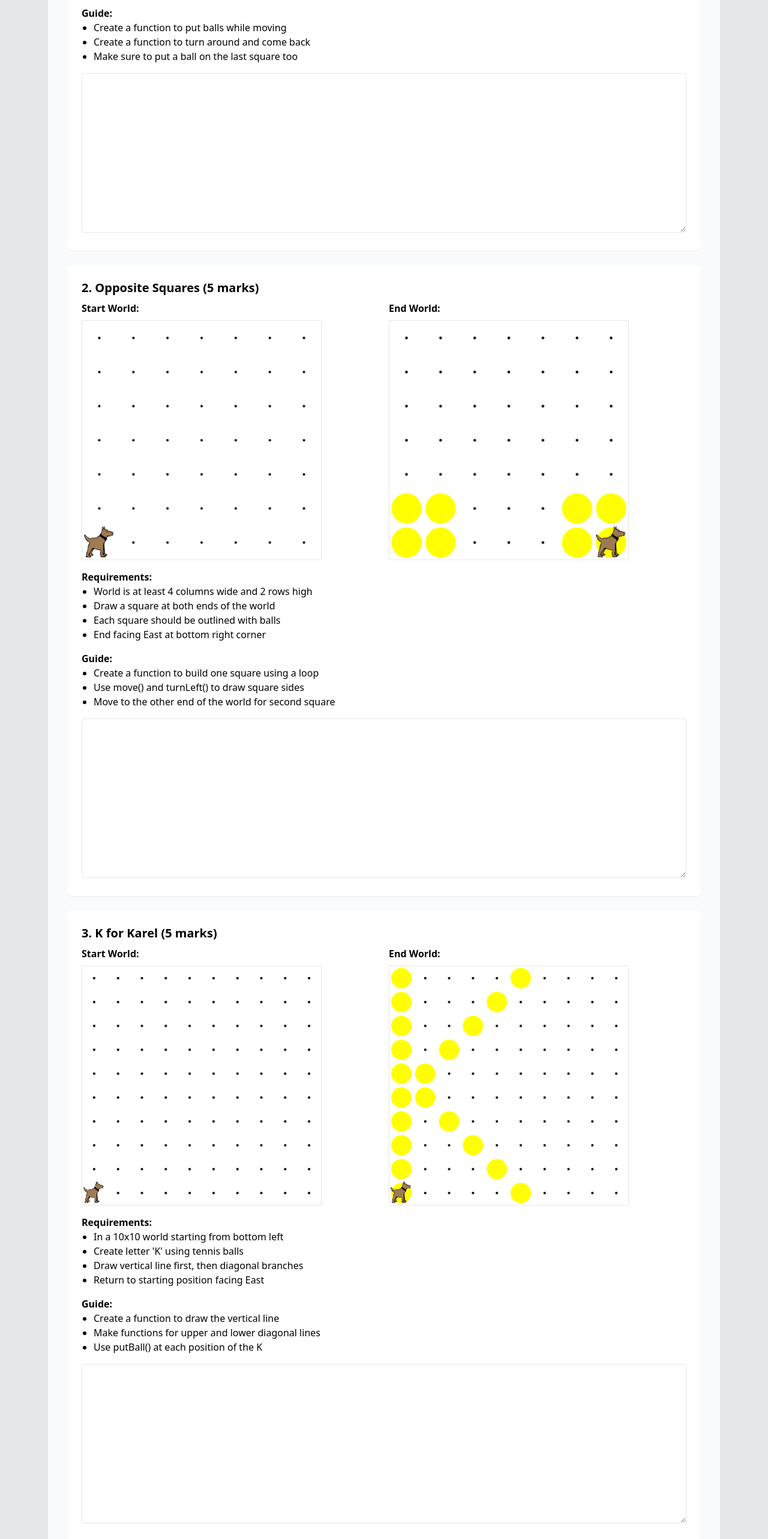
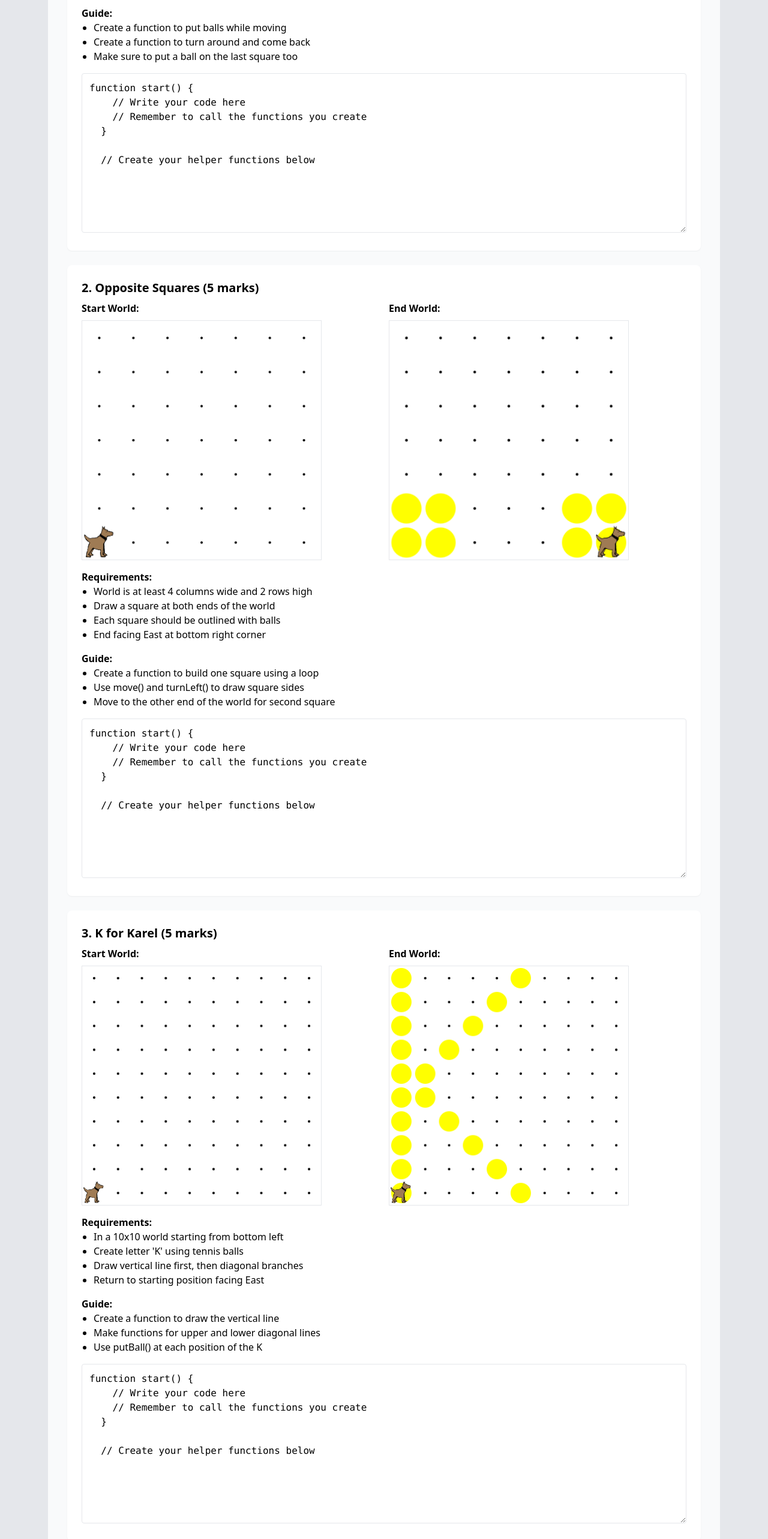
Before and after one commit to sjmc-IT-assessments/gr8-karel, a Next.js app: page /gr8-karel/karel-practical in a window 1280 px wide. Shown: the part 960-3526 px from the top of the page at 60% size. Built offline with nearby package versions, Linux system fonts and the light colour scheme.

Commit message:
starter code

```diff
--- a/src/pages/karel-practical.tsx
+++ b/src/pages/karel-practical.tsx
@@ -119,6 +119,7 @@ export default function KarelPractical() {
                 <textarea
                   className="w-full mt-4 p-3 border rounded font-mono"
                   rows={10}
+                  value={starterCode}
                   onChange={(e) => setAnswers({ ...answers, 1: e.target.value })}
                 />
               </div>
@@ -168,6 +169,7 @@ export default function KarelPractical() {
                 <textarea
                   className="w-full mt-4 p-3 border rounded font-mono"
                   rows={10}
+                  value={starterCode}
                   onChange={(e) => setAnswers({ ...answers, 2: e.target.value })}
                 />
               </div>
@@ -217,6 +219,7 @@ export default function KarelPractical() {
                 <textarea
                   className="w-full mt-4 p-3 border rounded font-mono"
                   rows={10}
+                  value={starterCode}
                   onChange={(e) => setAnswers({ ...answers, 3: e.target.value })}
                 />
               </div>
@@ -266,6 +269,7 @@ export default function KarelPractical() {
                 <textarea
                   className="w-full mt-4 p-3 border rounded font-mono"
                   rows={10}
+                  value={starterCode}
                   onChange={(e) => setAnswers({ ...answers, 4: e.target.value })}
                 />
               </div>
```
